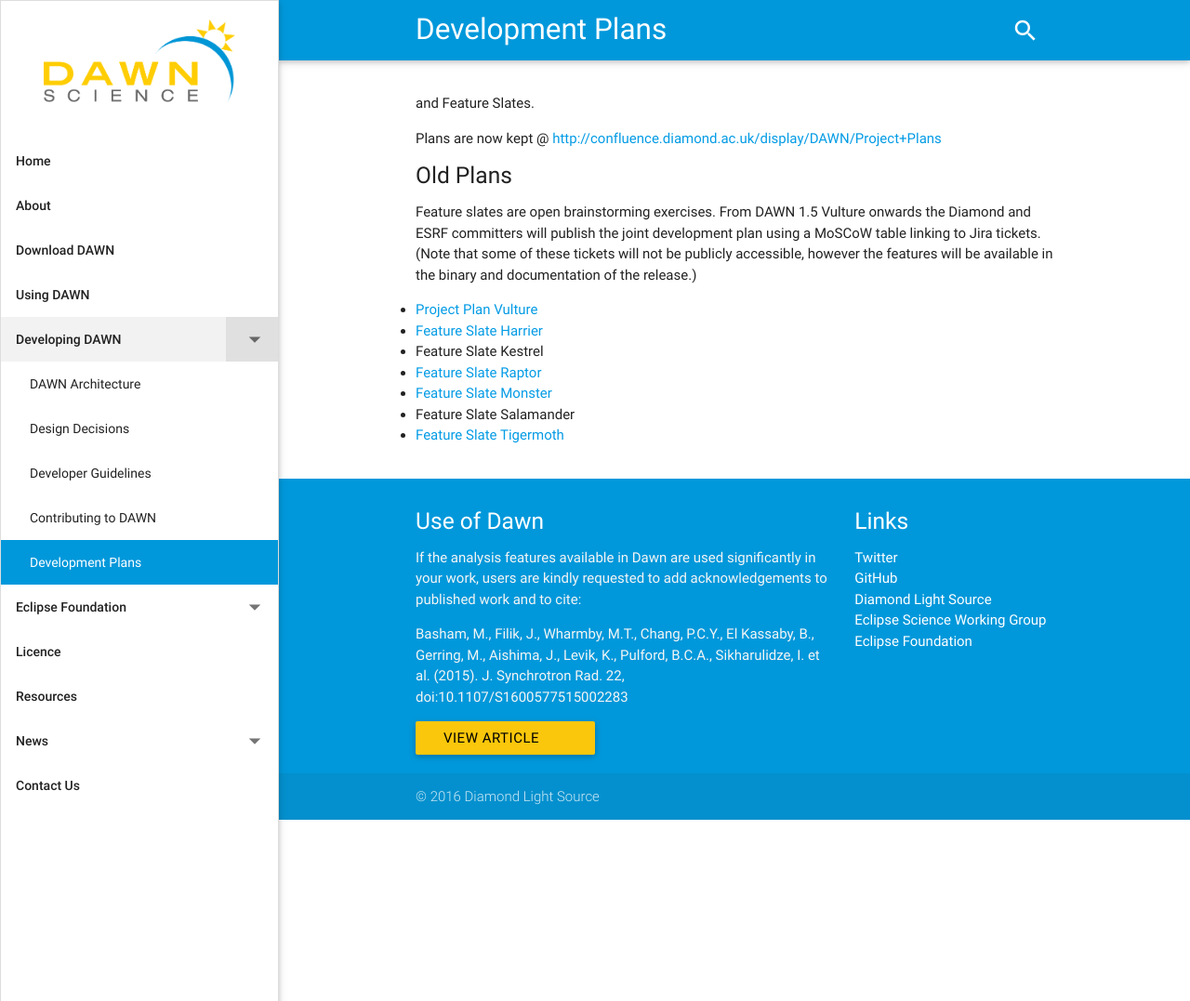
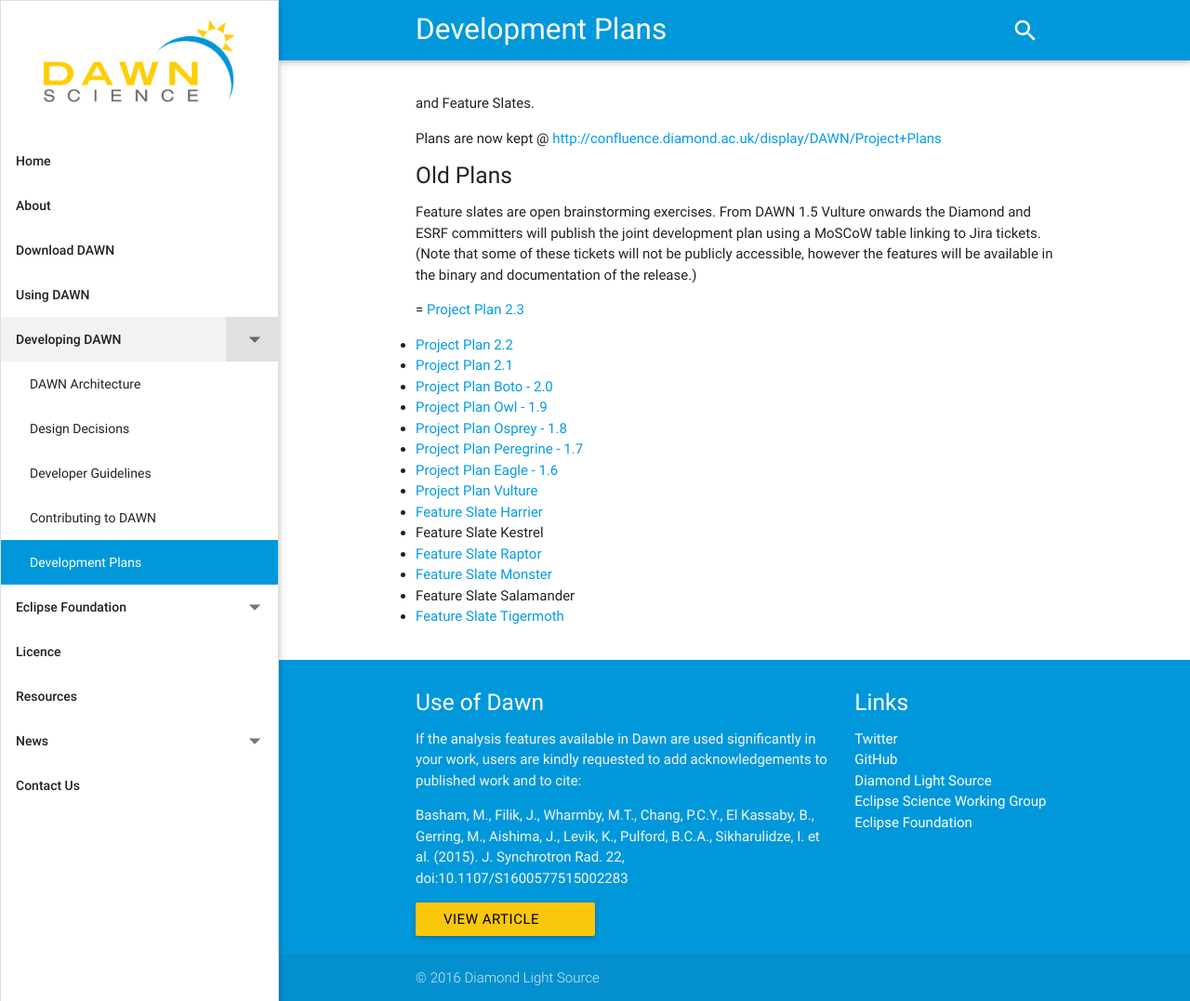
Before and after one commit to DawnScience/dawn-website, a Jekyll site: the page built from _pages/04.07_development_plans.md, in a window 1280 px wide and 1077 px high. Shown: the whole window at 93% size. Built offline with Jekyll 4.4.1, drawn with Linux system fonts in a browser that asks for light colours; nearby versions of some CDN libraries.

Commit message:
Update 04.07_development_plans.md

```diff
--- a/_pages/04.07_development_plans.md
+++ b/_pages/04.07_development_plans.md
@@ -11,6 +11,14 @@
 
 Feature slates are open brainstorming exercises. From DAWN 1.5 Vulture onwards the Diamond and ESRF committers will publish the joint development plan using a MoSCoW table linking to Jira tickets. (Note that some of these tickets will not be publicly accessible, however the features will be available in the binary and documentation of the release.)
 
+= [Project Plan 2.3](http://confluence.diamond.ac.uk/display/DAWN/DAWN+2.3)
+- [Project Plan 2.2](http://confluence.diamond.ac.uk/display/DAWN/DAWN+2.2)
+- [Project Plan 2.1](http://confluence.diamond.ac.uk/display/DAWN/DAWN+2.1)
+- [Project Plan Boto - 2.0](http://confluence.diamond.ac.uk/display/DAWN/DAWN+2.0)
+- [Project Plan Owl - 1.9](http://confluence.diamond.ac.uk/display/DAWN/DAWN+1.9)
+- [Project Plan Osprey - 1.8](http://confluence.diamond.ac.uk/display/DAWN/DAWN+1.8)
+- [Project Plan Peregrine - 1.7](http://confluence.diamond.ac.uk/display/DAWN/DAWN+1.7)
+- [Project Plan Eagle - 1.6](http://confluence.diamond.ac.uk/display/DAWN/DAWN+1.6)
 - [Project Plan Vulture](http://confluence.diamond.ac.uk/display/DAWN/DAWN+1.5)
 - [Feature Slate Harrier](http://www.dawnsci.org/develop/development-plans/harrier)
 - Feature Slate Kestrel
```
